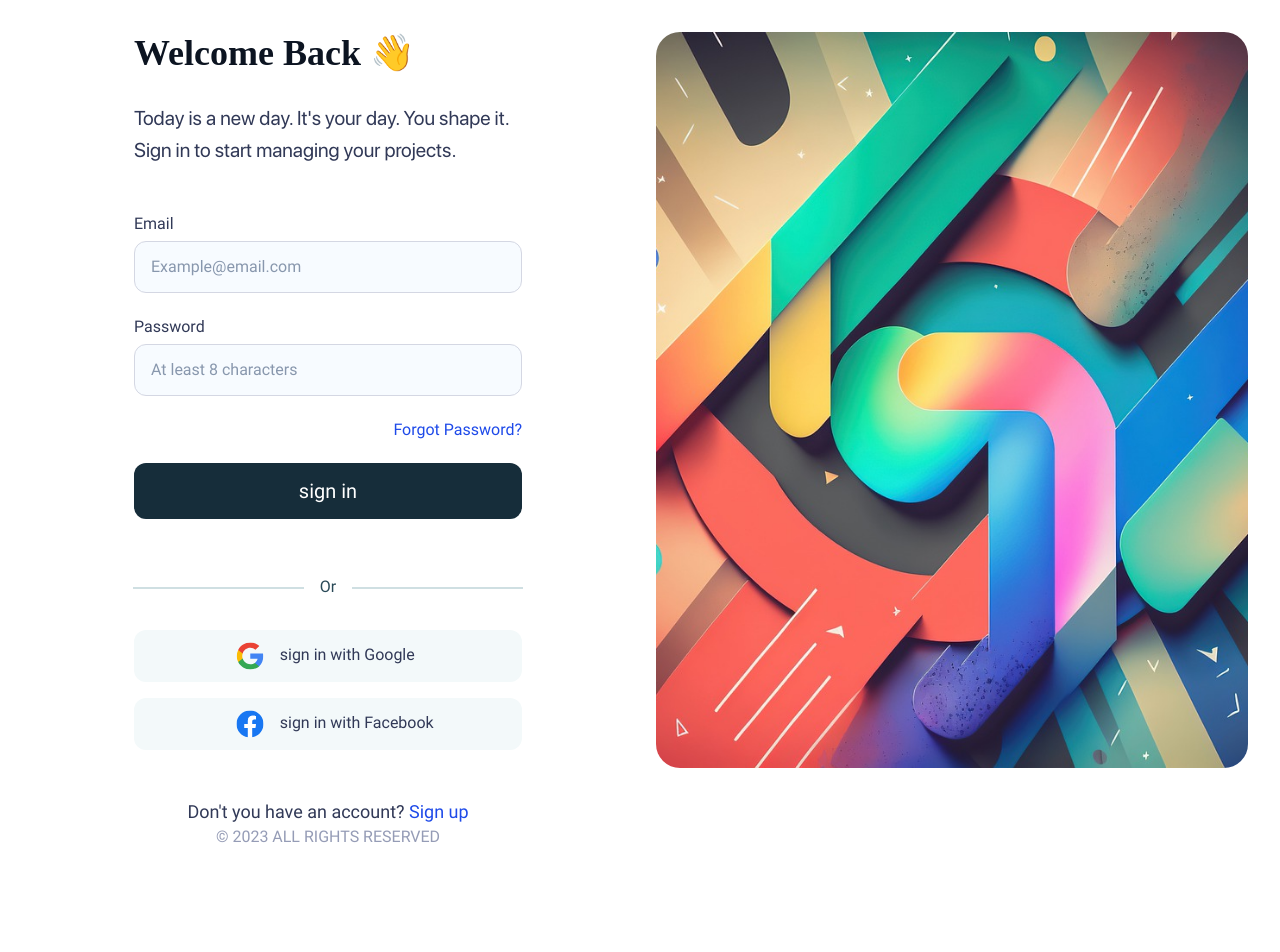
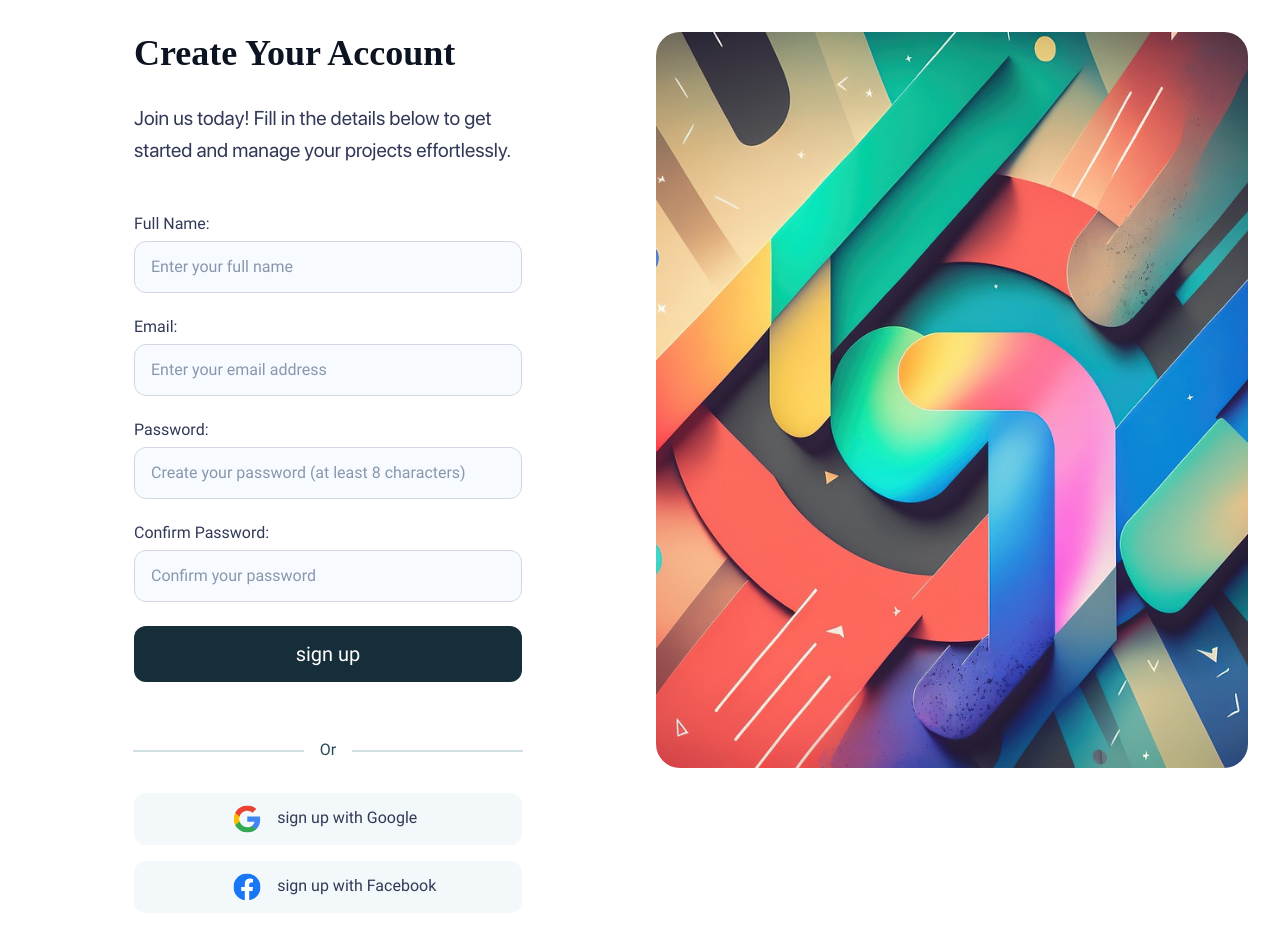
Before and after one commit to younesRekik15/loginPage-community_reactVersion, a React (Vite) app: page / in a window 1280 px wide. Shown: the top 952 px of the page. Before the commit the page ends 846 px from the top, so only its background shows below. Built offline with nearby package versions, Linux system fonts and the light colour scheme; a web font is replaced by a local one.

Commit message:
added useState to toggle and swich between sign in and sign up

```diff
--- a/src/App.css
+++ b/src/App.css
@@ -27,7 +27,7 @@ a {
 
 .copyright {
   width: 100%;
-  margin: 0;
+  margin: 18px 0 0 0;
   text-align: center;
   color: #959cb6;
   order: 3;
--- a/src/App.tsx
+++ b/src/App.tsx
@@ -1,14 +1,20 @@
 import SocialButton from "./components/SocialButton/SocialButton";
 import MainButton from "./components/MainButton/MainButton";
 import Input from "./components/Input/Input";
+import { useState } from "react";
 
 const App = () => {
+  const [isSignIn, setIsSignIn] = useState(false);
+  const toggle = () => {
+    setIsSignIn(!isSignIn);
+  };
   return (
     <div className="container">
       <div className="img-part"></div>
       <div className="login-part">
         <div className="flex-space-item"></div>
         <main className="login-main">
+          {isSignIn ? (
             <header className="login-header">
               <h1>Welcome Back 👋</h1>
               <p>
@@ -16,41 +22,95 @@ const App = () => {
                 Sign in to start managing your projects.
               </p>
             </header>
+          ) : (
+            <header className="login-header">
+              <h1>Create Your Account</h1>
+              <p>
+                Join us today! Fill in the details below to get started and
+                manage your projects effortlessly.
+              </p>
+            </header>
+          )}
           <form action="" method="POST">
+            {!isSignIn ? (
               <Input
-              type="email"
-              placeholder="Example@email.com"
+                type="text"
+                label="Full Name:"
+                placeholder="Enter your full name"
+                width={{ width: "100%" }}
+              ></Input>
+            ) : (
+              <></>
+            )}
+            <Input
+              type="text"
+              label="Email:"
+              placeholder="Enter your email address"
               width={{ width: "100%" }}
             ></Input>
             <Input
               type="password"
-              placeholder="At least 8 characters"
+              label="Password:"
+              placeholder={
+                (isSignIn ? "Enter" : "Create") +
+                " your password (at least 8 characters)"
+              }
               width={{ width: "100%" }}
             ></Input>
+
+            {isSignIn ? (
+              <></>
+            ) : (
+              <Input
+                type="password"
+                label="Confirm Password:"
+                placeholder="Confirm your password"
+                width={{ width: "100%" }}
+              ></Input>
+            )}
+
+            {isSignIn ? (
               <a className="forgot-password">Forgot Password?</a>
-            <MainButton width={{ width: "100%" }}>sign in</MainButton>
+            ) : (
+              <></>
+            )}
+            <MainButton width={{ width: "100%" }}>
+              {isSignIn ? "sign in" : "sign up"}
+            </MainButton>
           </form>
           <div className="or-form">
             <div className="or-container">
               <span className="or">
                 <span>Or</span>
+                {isSignIn ? (
                   <span className="small-screen-only">sign in with</span>
+                ) : (
+                  <span className="small-screen-only">sign up with</span>
+                )}
               </span>
             </div>
             <div className="social-buttons-container">
               <SocialButton
                 brandName="Google"
+                registrationType={isSignIn ? "sign in" : "sign up"}
                 width={{ width: "100%" }}
               ></SocialButton>
               <SocialButton
                 brandName="Facebook"
+                registrationType={isSignIn ? "sign in" : "sign up"}
                 width={{ width: "100%" }}
               ></SocialButton>
             </div>
           </div>
+          {isSignIn ? (
             <p className="sign-up">
-            Don't you have an account? <a href="">Sign up</a>
+              Don't you have an account? <a onClick={toggle}>Sign up</a>
             </p>
+          ) : (
+            <p className="sign-up">
+              Already have an account? <a onClick={toggle}>Sign in</a>
+            </p>
+          )}
         </main>
         <p className="copyright not-small-screen-only">
           &copy; 2023 ALL RIGHTS RESERVED
@@ -63,11 +123,8 @@ const App = () => {
   );
 };
 
-function SignUp(){
-  return (
-    <>
-    </>
-  );
+function SignUp() {
+  return <></>;
 }
 
 export default App;
--- a/src/components/Input/Input.tsx
+++ b/src/components/Input/Input.tsx
@@ -2,14 +2,15 @@ import "./Input.css";
 
 interface Promp {
   type: string;
+  label: string;
   placeholder: string;
   width?: {};
 }
 
-const input = ({ type, placeholder, width = { width: "388px" } }: Promp) => {
+const input = ({ type, label, placeholder, width = { width: "388px" } }: Promp) => {
   return (
     <label htmlFor={type} className="input" style={width}>
-      <p>{type.charAt(0).toUpperCase() + type.slice(1)}</p>
+      <p>{label}</p>
       <input type={type} id={type} placeholder={placeholder} />
     </label>
   );
--- a/src/components/SocialButton/SocialButton.tsx
+++ b/src/components/SocialButton/SocialButton.tsx
@@ -2,15 +2,19 @@ import "./SocialButton.css";
 
 interface Promp {
   brandName: string;
+  registrationType: string;
   brandLink?: string;
   width?: {};
 }
 
-const SocialButton = ({ brandName, width = { width: "359px" } }: Promp) => {
+const SocialButton = ({ brandName, registrationType,width = { width: "359px" } }: Promp) => {
   return (
     <button className="social-button" style={width}>
-      <img className="icon" src={"/src/components/assets/icons/" + brandName + ".svg"} />
-      <span className="not-small-screen-only">sign in with</span>{" "}
+      <img
+        className="icon"
+        src={"/src/components/assets/icons/" + brandName + ".svg"}
+      />
+      <span className="not-small-screen-only">{registrationType} with</span>{" "}
       <span className="social-button-name">{brandName}</span>
     </button>
   );
```
Lines whose indentation alone changed are shown as unchanged.
